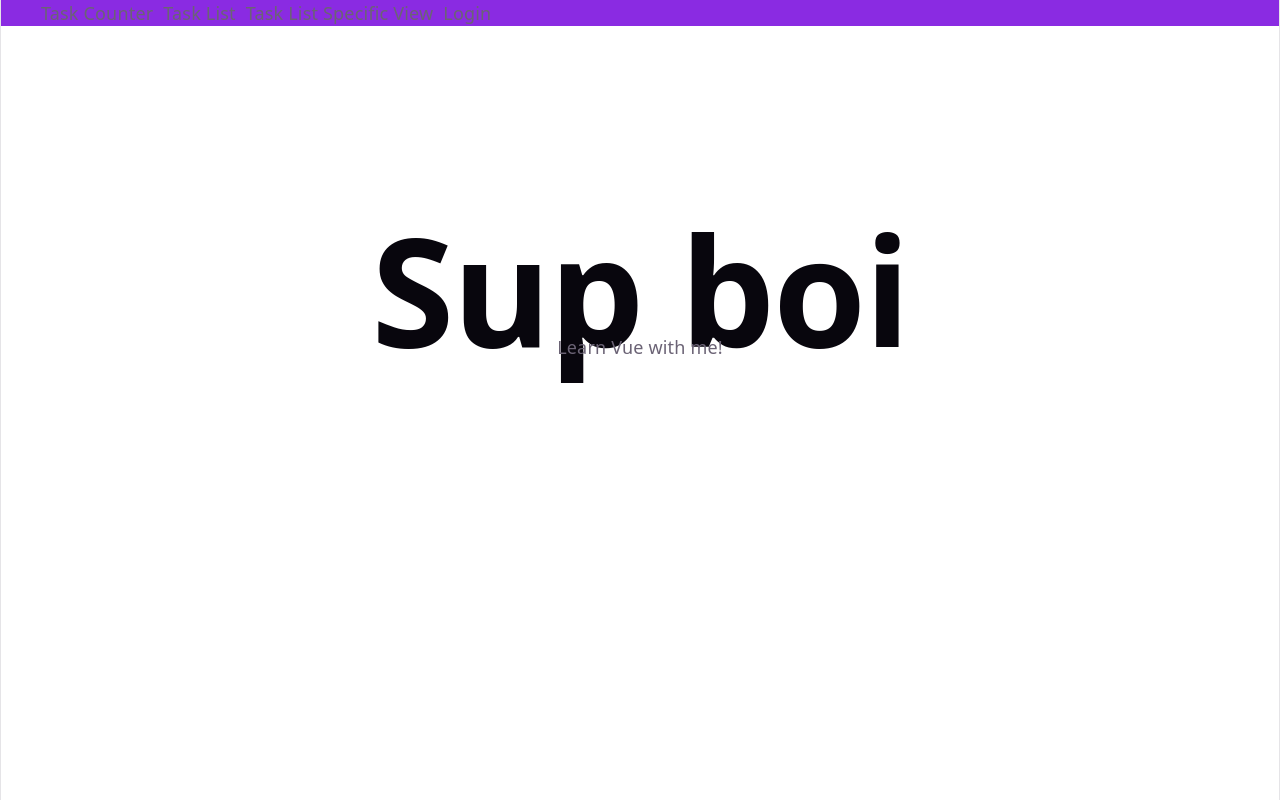
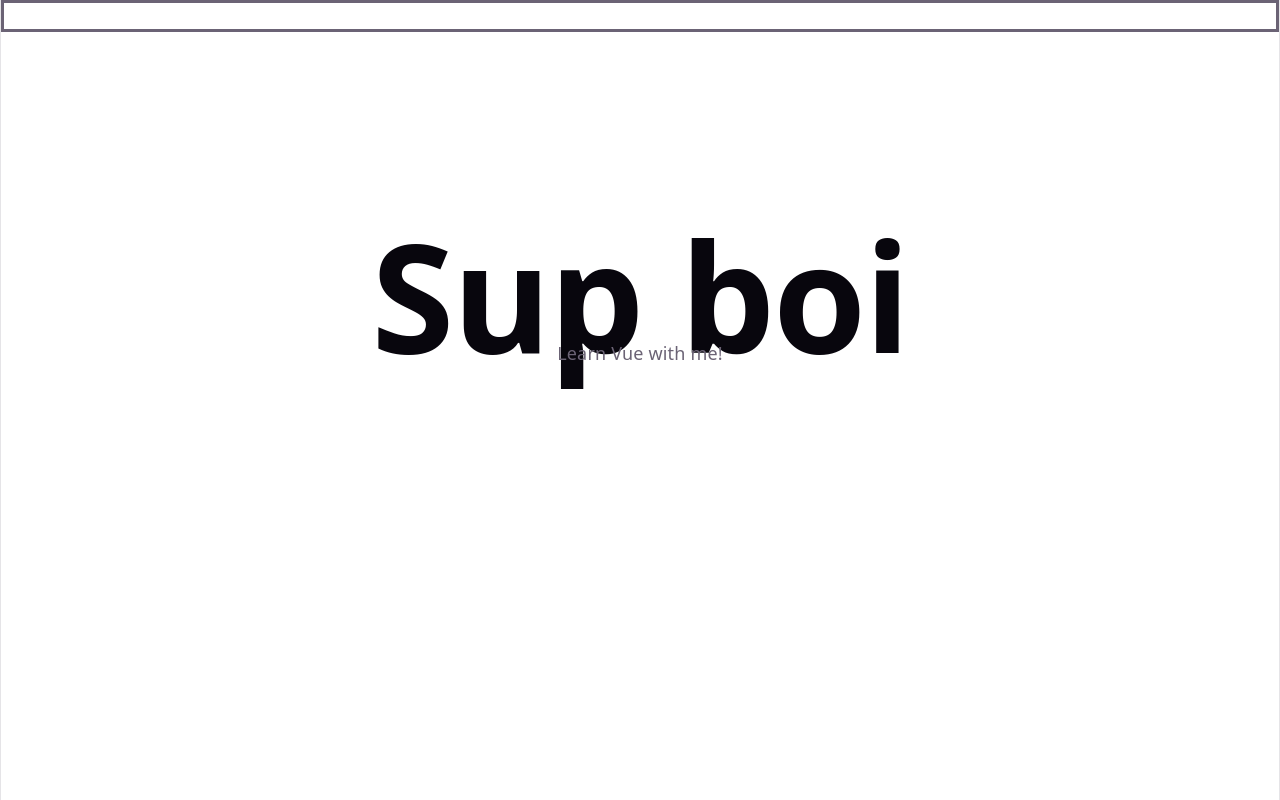
Before and after one commit to ervnmrcdo/MERCADO_ERVIN_FRONTEND, a Vue app: page / in a window 1280 px wide. Built offline with nearby package versions, Linux system fonts and the light colour scheme.

Commit message:
add: routerlinks

```diff
--- a/src/App.vue
+++ b/src/App.vue
@@ -6,7 +6,30 @@ import NavBar from "./components/NavBar.vue";
 
 <template>
   <main>
-    <NavBar class="navbar"/>
+    <!-- <NavBar class="navbar"/> -->
+    <div class="list-container">
+      <TransitionGroup>
+        <RouterLink class="link" to="/home">Home</RouterLink>
+        <RouterLink class="link" to="/task-counter">Task Counter</RouterLink>
+        <RouterLink class="link" to="/task-list">Task List</RouterLink>
+        <RouterLink class="link" to="/task-list-specific-view">Specific</RouterLink>
+        <RouterLink class="link" to="/todo-list-view">Todo List</RouterLink>
+        <RouterLink class="link" to="/user-list-view">User List</RouterLink>
+      </TransitionGroup>
+    </div>
     <RouterView />
   </main>
 </template>
+
+<style>
+.list-container {
+  gap: 5px;
+  border-style: solid;
+
+}
+
+.link {
+  color: white;
+  text-decoration: none;
+}
+</style>
```
